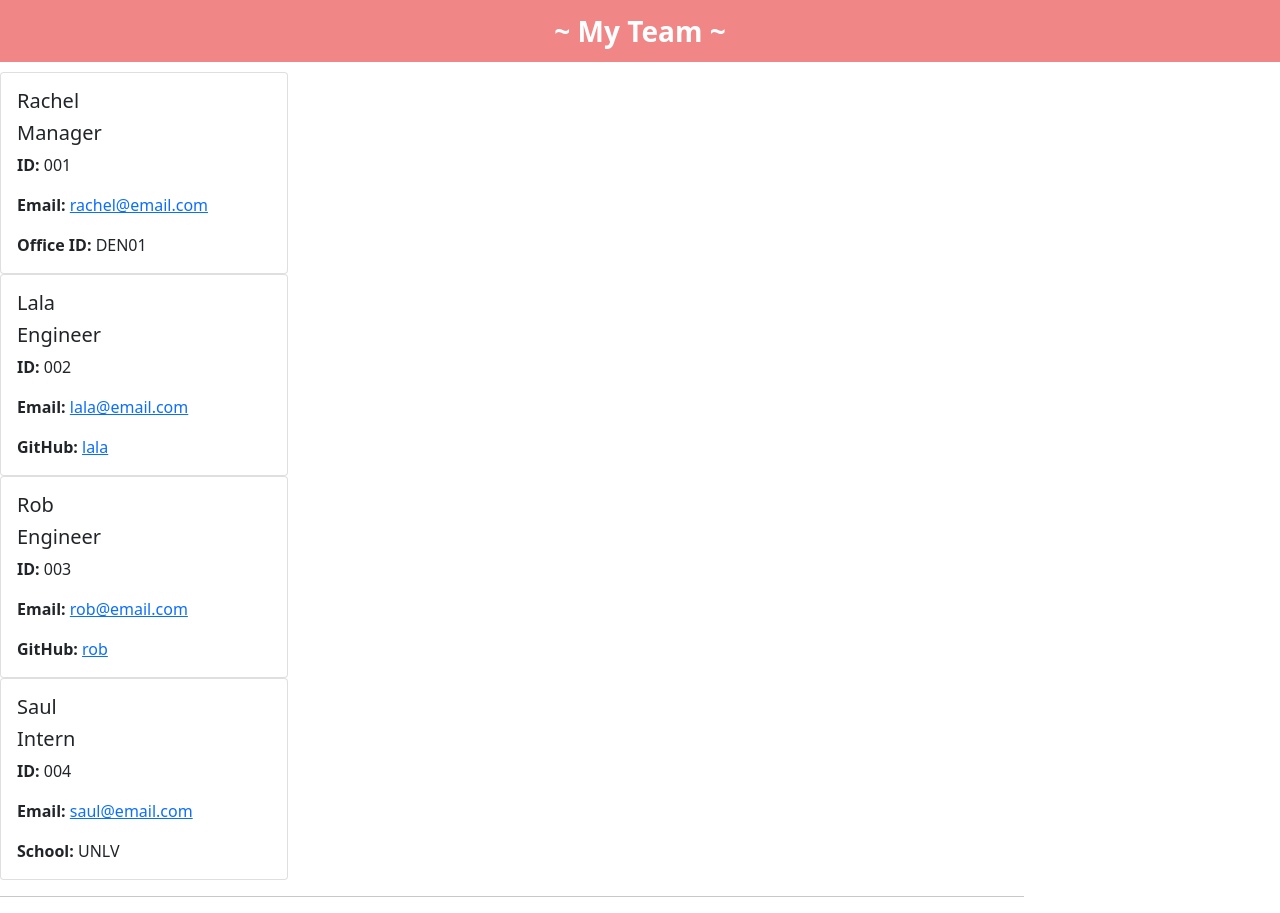
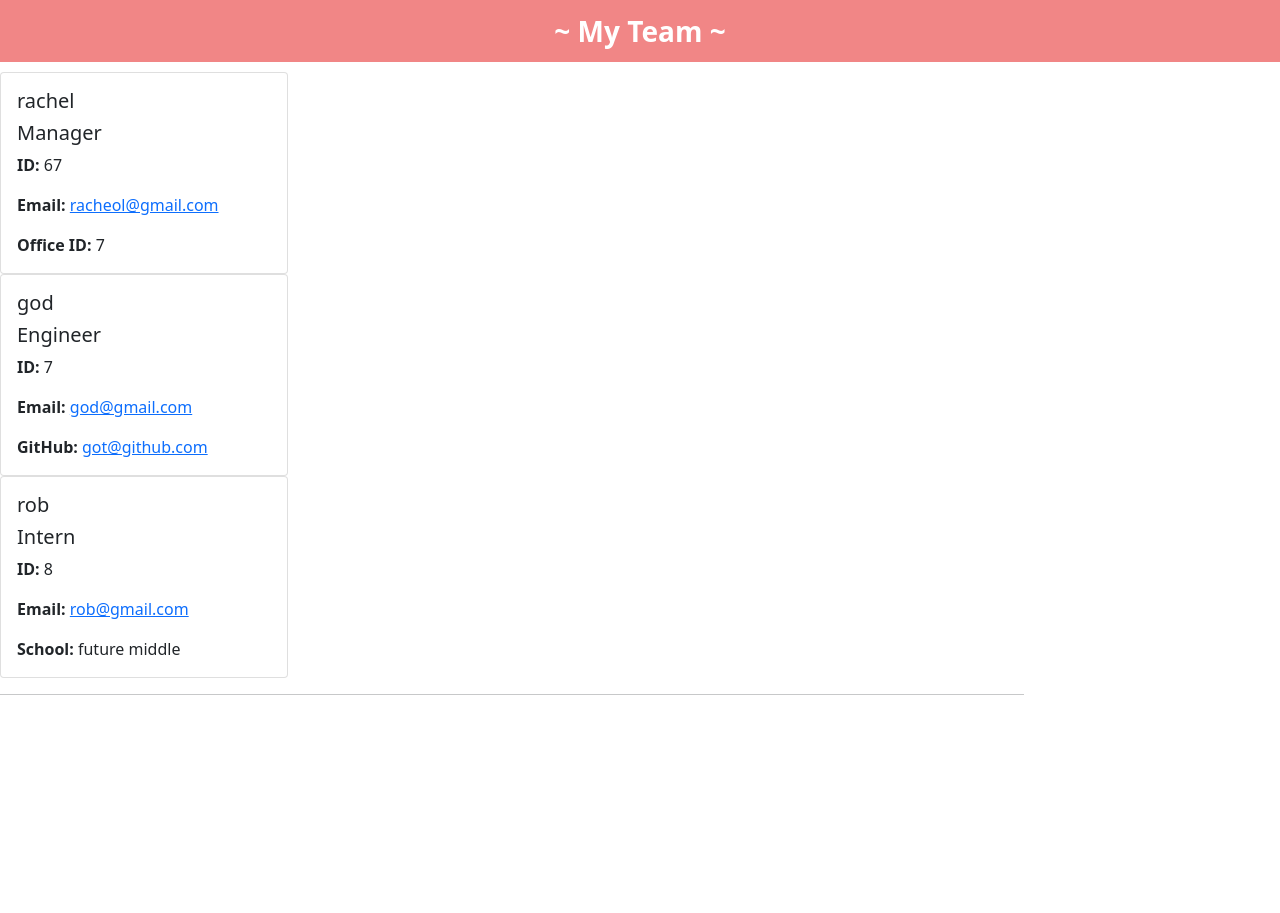
Before and after one commit to rachelleBoeuf/team-profile-generator, a website: page dist/index.html in a window 1280 px wide. After the commit the page ends 800 px from the top, so only its background shows below. Drawn offline with nearby package versions, Linux system fonts and the light colour scheme.

Commit message:
added new dem for regrade

```diff
--- a/dist/index.html
+++ b/dist/index.html
@@ -19,41 +19,31 @@
   <!-- Manager Card -->
     <div class="card" style="width: 18rem;">
       <div class="card-body">
-        <h5 class="card-title">Rachel</h5>
+        <h5 class="card-title">rachel</h5>
         <h5 class="card-title bolder">Manager</h5>
-        <p class="card-text"><b>ID: </b>001</p>
-        <p class="card-text"><b>Email: </b><a href="mailto:rachel@email.com">rachel@email.com</a></p>
-        <p class="card-text"><b>Office ID: </b>DEN01</p>
+        <p class="card-text"><b>ID: </b>67</p>
+        <p class="card-text"><b>Email: </b><a href="mailto:racheol@gmail.com">racheol@gmail.com</a></p>
+        <p class="card-text"><b>Office ID: </b>7</p>
       </div>
     </div>
       <!-- Engineer Card -->
       <div class="card" style="width: 18rem;">
         <div class="card-body">
-          <h5 class="card-title">Lala</h5>
+          <h5 class="card-title">god</h5>
           <h5 class="card-title bolder">Engineer</h5>
-          <p class="card-text"><b>ID: </b>002</p>
-          <p class="card-text"><b>Email: </b><a href="mailto:lala@email.com">lala@email.com</a></p>
-          <p class="card-text"><b>GitHub: </b><a target="_blank" href="//github.com/lala">lala</a></p>
-        </div>
-      </div>
-      <!-- Engineer Card -->
-      <div class="card" style="width: 18rem;">
-        <div class="card-body">
-          <h5 class="card-title">Rob</h5>
-          <h5 class="card-title bolder">Engineer</h5>
-          <p class="card-text"><b>ID: </b>003</p>
-          <p class="card-text"><b>Email: </b><a href="mailto:rob@email.com">rob@email.com</a></p>
-          <p class="card-text"><b>GitHub: </b><a target="_blank" href="//github.com/rob">rob</a></p>
+          <p class="card-text"><b>ID: </b>7</p>
+          <p class="card-text"><b>Email: </b><a href="mailto:god@gmail.com">god@gmail.com</a></p>
+          <p class="card-text"><b>GitHub: </b><a target="_blank" href="//github.com/got@github.com">got@github.com</a></p>
         </div>
       </div>
       <!-- Intern Card -->
       <div class="card" style="width: 18rem;">
         <div class="card-body">
-          <h5 class="card-title">Saul</h5>
+          <h5 class="card-title">rob</h5>
           <h5 class="card-title bolder">Intern</h5>
-          <p class="card-text"><b>ID: </b>004</p>
-          <p class="card-text"><b>Email: </b><a href="mailto:gggg@email.com">saul@email.com</a></p>
-          <p class="card-text"><b>School: </b>UNLV</p>
+          <p class="card-text"><b>ID: </b>8</p>
+          <p class="card-text"><b>Email: </b><a href="mailto:rob@gmail.com">rob@gmail.com</a></p>
+          <p class="card-text"><b>School: </b>future middle</p>
         </div>
       </div>
     <footer>
```
